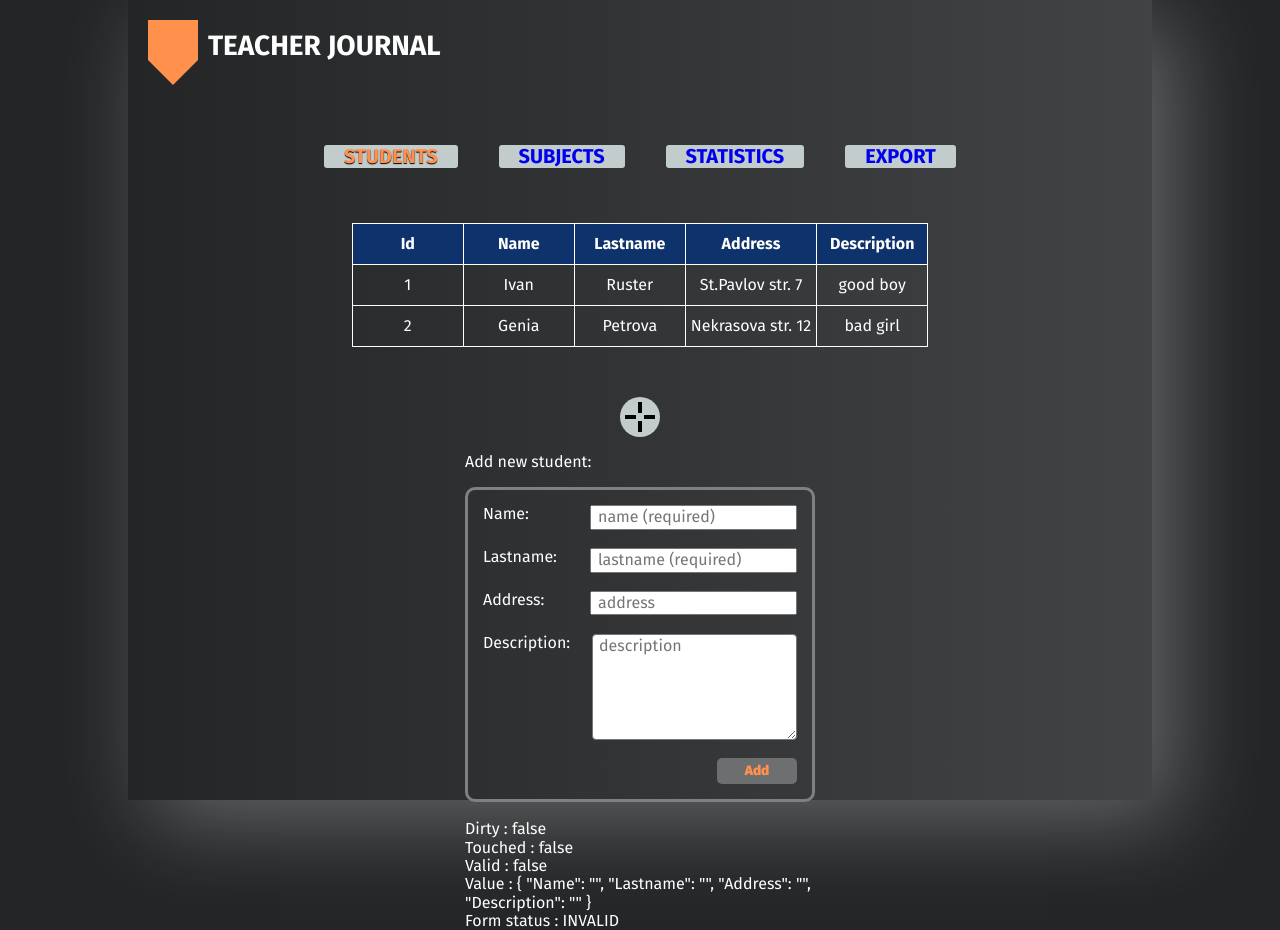
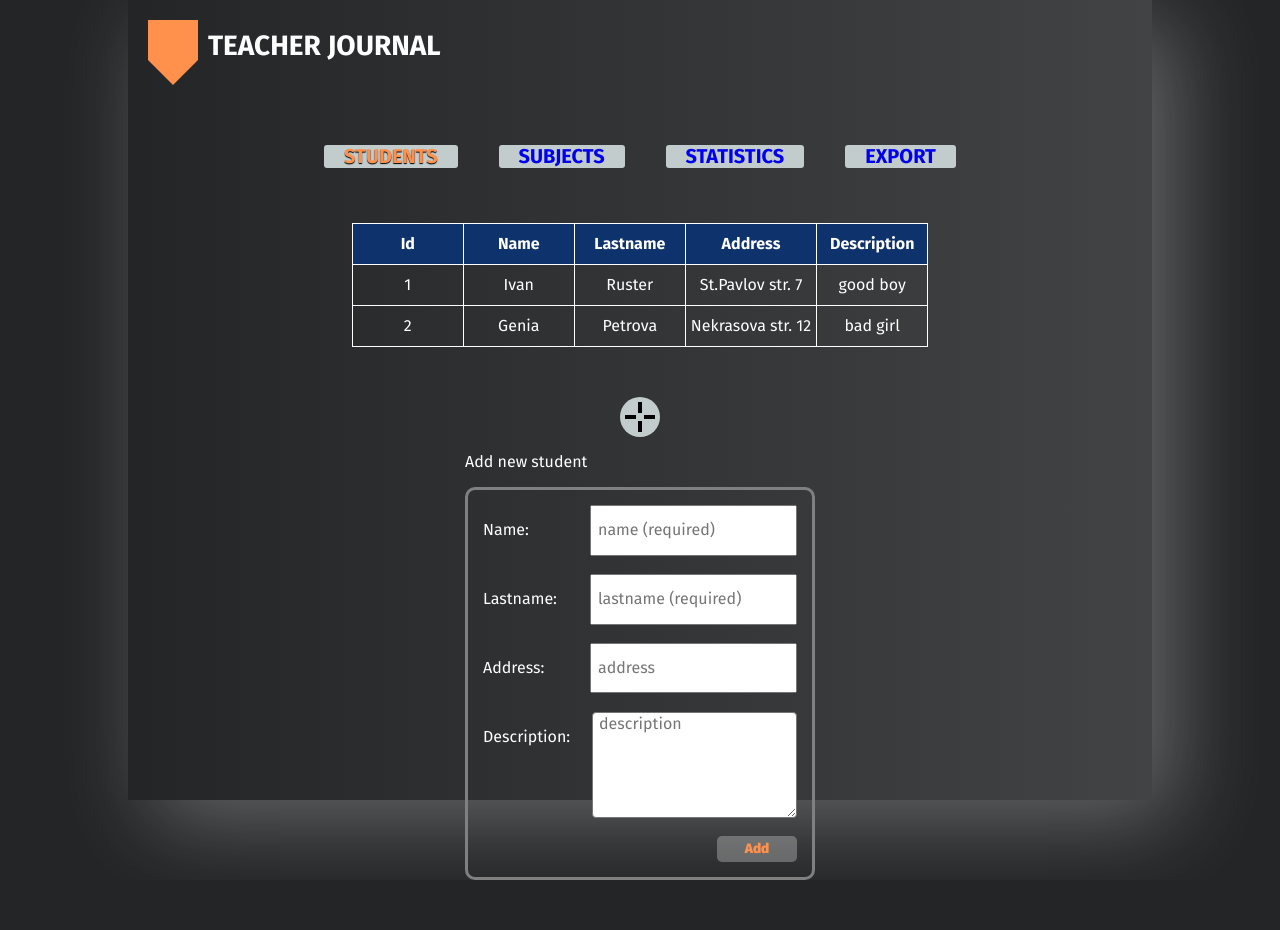
Before and after one commit to IgorByl/teacher-journal-app, an Angular app: page /students in a window 1280 px wide. Both pictures are taken after a click on the element 640 px from the left and 417 px from the top of the page. After the commit the page ends 880 px from the top, so only its background shows below. Built offline with nearby package versions, Linux system fonts and the light colour scheme.

Commit message:
feat:works under form

```diff
--- a/src/app/components/students/students.component.html
+++ b/src/app/components/students/students.component.html
@@ -26,8 +26,13 @@
 </div>
 
 <app-form
-    [addFlag]="addFlag"
-    [formRequestFields]="formRequestStudentsFields"
-    (changedVisibility)="changedVisibility($event)"
-    (transferFormData)="transferFormData($event)"
-  ></app-form>
+  [addFlag]="addFlag"
+  [formRequestFields]="formRequestStudentsFields"
+  (changedVisibility)="changedVisibility($event)"
+  (transferFormData)="transferFormData($event)"
+  ><span data-form-title>Add new student</span>
+  <span data-form-firstInput>Name: </span>
+  <span data-form-secondInput>Lastname: </span>
+  <span data-form-thirdInput>Address: </span>
+  <span data-form-fourthInput>Description: </span>
+</app-form>
--- a/src/app/root/app.component.html
+++ b/src/app/root/app.component.html
@@ -1,3 +1,4 @@
+<header>
   <div class="titleWrapper">
     <div class="titleWrapper__logo">
       <div class="titleWrapper__logo_squire"></div>
@@ -21,5 +22,6 @@
       </li>
     </ul>
   </nav>
+</header>
 
 <router-outlet></router-outlet>
--- a/src/app/shared/form/form.html
+++ b/src/app/shared/form/form.html
@@ -1,94 +1,40 @@
 <div class="addFieldWrapper" *ngIf="addFlag">
-  <p>{{ formRequestFields.title }}</p>
+  <p><ng-content select="[data-form-title]"></ng-content></p>
   <form class="form" [formGroup]="profileForm" (ngSubmit)="save()">
     <label
       [ngClass]="{
         form__label: true,
-        form__input_invalidField:
-          (profileForm.controls[formRequestFields.firstRow].touched ||
-            profileForm.controls[formRequestFields.firstRow].dirty) &&
-          profileForm.controls[formRequestFields.firstRow].invalid
+        form__input_invalidField: validationMessage
       }"
-      >{{ formRequestFields.firstRow }}:
+      ><p><ng-content select="[data-form-firstInput]"></ng-content></p>
       <span class="flex-grow-template"></span>
       <input
         class="form__input form__input_needValidationField"
         type="text"
         placeholder="{{ formRequestFields.firstRow | lowercase }} (required)"
         formControlName="{{ formRequestFields.firstRow }}"
+        (blur)="onBlur()"
     /></label>
-    <span
-      class="form__input_invalidFieldSignature"
-      *ngIf="
-        (profileForm.controls[formRequestFields.firstRow].touched ||
-          profileForm.controls[formRequestFields.firstRow].dirty) &&
-        profileForm.controls[formRequestFields.firstRow].invalid
-      "
-    >
-      <span
-        class="form__input_invalidFieldSignature"
-        *ngIf="
-          profileForm.controls[formRequestFields.firstRow].hasError('required')
-        "
-        >Please enter your name.</span
-      >
-      <span
-        class="form__input_invalidFieldSignature"
-        *ngIf="
-          profileForm.controls[formRequestFields.firstRow].hasError('pattern')
-        "
-        >Must enclude only letters.</span
-      >
-      <span
-        *ngIf="
-          profileForm.controls[formRequestFields.firstRow].hasError('minlength')
-        "
-        >Name must be longer than 1 characters.</span
-      >
+    <span class="form__input_invalidFieldSignature" *ngIf="validationMessage.Name">
+      {{ validationMessage.Name }}
     </span>
     <br />
-
     <label class="form__label"
-      >{{ formRequestFields.secondRow }}:
+      ><p><ng-content select="[data-form-secondInput]"></ng-content></p>
       <span class="flex-grow-template"></span>
       <input
         class="form__input form__input_needValidationField"
         type="text"
         placeholder="{{ formRequestFields.secondRow | lowercase }} (required)"
         formControlName="{{ formRequestFields.secondRow }}"
+        (blur)="onBlur()"
     /></label>
-    <span
-      class="form__input_invalidFieldSignature"
-      *ngIf="
-        (profileForm.controls[formRequestFields.secondRow].touched ||
-          profileForm.controls[formRequestFields.secondRow].dirty) &&
-        profileForm.controls[formRequestFields.secondRow].invalid
-      "
-    >
-      <span
-        class="form__input_invalidFieldSignature"
-        *ngIf="
-          profileForm.controls[formRequestFields.secondRow].hasError('required')
-        "
-        >Please enter your name.</span
-      >
-      <span
-        class="form__input_invalidFieldSignature"
-        *ngIf="
-          profileForm.controls[formRequestFields.secondRow].hasError('pattern')
-        "
-        >Must enclude only letters.</span
-      >
-      <span
-        *ngIf="
-          profileForm.controls[formRequestFields.secondRow].hasError('minlength')
-        "
-        >Must be longer than 1 characters.</span
-      >
+    <span class="form__input_invalidFieldSignature" *ngIf="validationMessage.LastName">
+      {{ validationMessage.LastName }}
     </span>
     <br />
     <label class="form__label"
-      >{{ formRequestFields.thirdRow }}:
+      ><p><ng-content select="[data-form-thirdInput]"></ng-content></p>
       <span class="flex-grow-template"></span>
       <input
         class="form__input"
@@ -98,7 +44,7 @@
     /></label>
     <br />
     <label class="form__label"
-      >{{ formRequestFields.fourthRow }}:
+      ><p><ng-content select="[data-form-fourthInput]"></ng-content></p>
       <span class="flex-grow-template"></span>
       <textarea
         class="form__textarea"
@@ -116,11 +62,4 @@
       Add
     </button>
   </form>
-
-  <br />
-  Dirty : {{ profileForm.dirty }} <br />
-  Touched : {{ profileForm.touched }} <br />
-  Valid : {{ profileForm.valid }} <br />
-  Value : {{ profileForm.value | json }} <br />
-  Form status : {{ profileForm.status }}
 </div>
--- a/src/app/shared/form/form.ts
+++ b/src/app/shared/form/form.ts
@@ -1,18 +1,38 @@
-import { Component, OnInit, Input, Output, EventEmitter } from "@angular/core";
+import {
+  Component,
+  OnInit,
+  Input,
+  Output,
+  EventEmitter,
+  OnDestroy,
+} from "@angular/core";
 import {
   FormGroup,
-  FormControl,
   Validators,
   FormBuilder,
+  AbstractControl,
 } from "@angular/forms";
 import { IRequest } from "../../common/entities/interfaces";
+import { Subscription } from "rxjs";
 
 @Component({
   selector: "app-form",
   templateUrl: "./form.html",
   styleUrls: ["./form.less"],
 })
-export class FormComponent implements OnInit {
+export class FormComponent implements OnInit, OnDestroy {
+  private sub: Subscription;
+
+  private validationMessage: any = {
+    Name: "",
+    LastName: "",
+  };
+  private validationMessages: any = [
+    { required: "Please enter your name." },
+    { minlength: "Must be longer than 1 characters." },
+    { pattern: "Must enclude only letters." },
+  ];
+
   @Input() public formRequestFields: IRequest;
   @Input() public addFlag: boolean;
   @Output() public changedVisibility: EventEmitter<boolean> = new EventEmitter<
@@ -24,17 +44,58 @@ export class FormComponent implements OnInit {
 
   public profileForm: FormGroup;
 
-  // tslint:disable-next-line:no-parameter-properties
   constructor(private fb: FormBuilder) {}
+
+  private setValidationMessage(c: AbstractControl, controlName: any): void {
+    this.validationMessage = "";
+    if ((c.touched || c.dirty) && c.errors) {
+      this.validationMessage = Object.keys(c.errors)
+        .map(key => this.validationMessages[controlName][key])
+        .join(" ");
+    }
+  }
 
   public ngOnInit(): void {
     this.createForm();
+    this.watchValueChanges();
+  }
+
+  public ngOnDestroy(): void {
+    this.sub.unsubscribe();
+  }
+
+  public watchValueChanges(): void {
+    const nameControl: AbstractControl = this.profileForm.get([
+      this.formRequestFields.firstRow,
+    ]);
+    // const lastNameControl: AbstractControl = this.profileForm.get([
+    //   this.formRequestFields.secondRow,
+    // ]);
+    this.sub = nameControl.valueChanges.subscribe(value =>
+      this.setValidationMessage(nameControl, "Name")
+    );
+    // const subLastName: Subscription = lastNameControl.valueChanges.subscribe(value =>
+    //   this.setValidationMessage(lastNameControl, "Lastname")
+    // );
+    // this.sub.add(subName);
+    // this.sub.add(subLastName);
   }
 
   public save(): void {
     this.transferFormData.emit(this.profileForm);
     this.changedVisibility.emit(false);
     this.profileForm.reset();
+  }
+
+  public onBlur(): void {
+    const nameControl: AbstractControl = this.profileForm.get([
+      this.formRequestFields.firstRow,
+    ]);
+    // const lastNameControl: AbstractControl = this.profileForm.get([
+    //   this.formRequestFields.secondRow,
+    // ]);
+    this.setValidationMessage(nameControl, "Name");
+    // this.setValidationMessage(lastNameControl, "Lastname");
   }
 
   public createForm(): void {
--- a/tslint.json
+++ b/tslint.json
@@ -70,7 +70,7 @@
       "trace"
     ],
     "no-construct": true,
-    "no-parameter-properties": true,
+    "no-parameter-properties": false,
     "no-debugger": true,
     "no-duplicate-variable": true,
     "no-empty": true,
```
Lines whose indentation alone changed are shown as unchanged.
